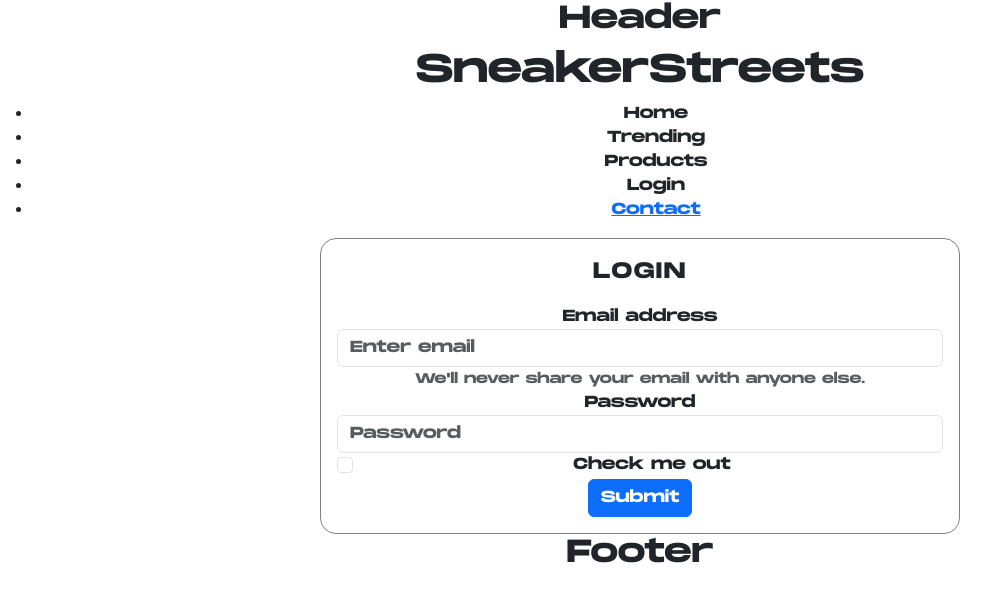
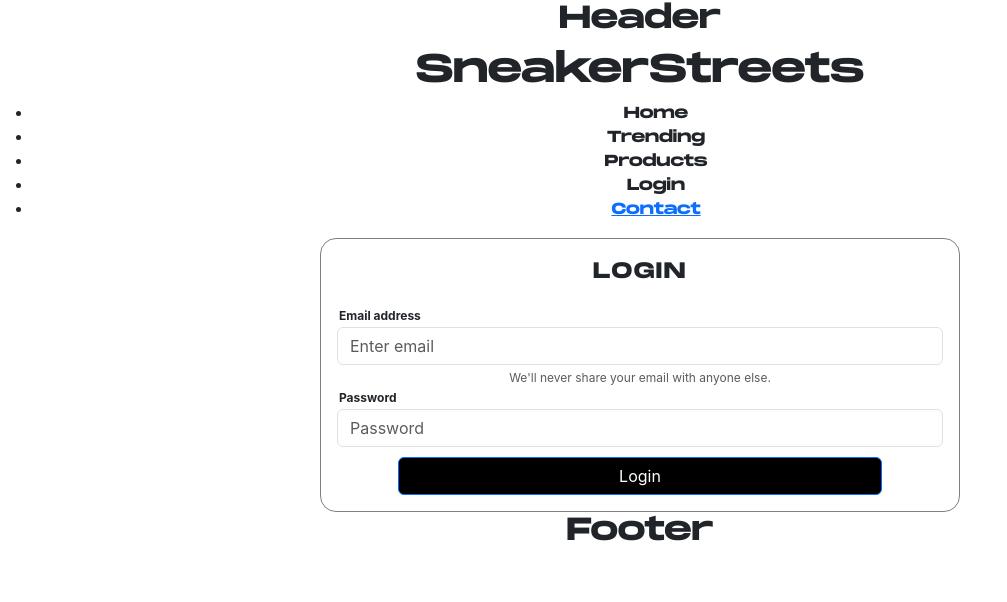
Before and after one commit to smntsng/SneakerStreets, a React (Vite) app: page /login in a window 1280 px wide. Shown: the top 602 px of the page, without its empty margins (0-1007 px from the left). Built offline with nearby package versions, Linux system fonts and the light colour scheme.

Commit message:
Login form fonts updated

```diff
--- a/src/components/Login/LoginForm.jsx
+++ b/src/components/Login/LoginForm.jsx
@@ -19,11 +19,7 @@ const LoginForm = () => {
                             <label htmlFor="exampleInputPassword1">Password</label>
                             <input type="password" className="form-control" id="exampleInputPassword1" placeholder="Password" />
                         </div>
-                        <div className="form-group form-check">
-                            <input type="checkbox" className="form-check-input" id="exampleCheck1" />
-                            <label className="form-check-label" htmlFor="exampleCheck1">Check me out</label>
-                        </div>
-                        <button type="submit" className="btn btn-primary">Submit</button>
+                        <button type="submit" className="btn btn-primary" id="loginBtn">Login</button>
                     </form>
                 </Container>
         </>
--- a/src/components/Login/loginform.css
+++ b/src/components/Login/loginform.css
@@ -1,5 +1,8 @@
 
 /* Login page */
+form{
+    font-family: Inter,sans-serif;
+}
 .loginContainer{
     width: 50%;
     border: 1px solid gray;
@@ -8,5 +11,19 @@
 }
 
 .form-group label {
-    font-size: 16px;
+    font-size: 12px;
+    float: left;
+    padding: 2px;
+    font-weight: 700;
 }
+
+#emailHelp{
+    font-size: 12px;
+    display: block;
+}
+
+#loginBtn{
+    margin-top: 10px !important;
+    width: 80%;
+    background-color: black !important;
+}
```
